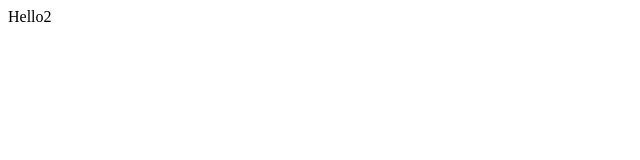
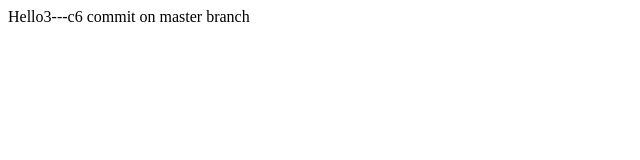
Before and after one commit to Shivalika-devi-robomq/Raising-PR1-, a plain HTML site: page index.html in a window 1280 px wide. Shown: the whole page, without its empty margins (0-640 px from the left). Drawn offline with Linux system fonts and the light colour scheme.

Commit message:
C6 master branch

```diff
--- a/index.html
+++ b/index.html
@@ -6,7 +6,7 @@
     <title>Document</title>
 </head>
 <body>
-    Hello2
+    Hello3---c6 commit on master branch
 
 </body>
 </html>
```
